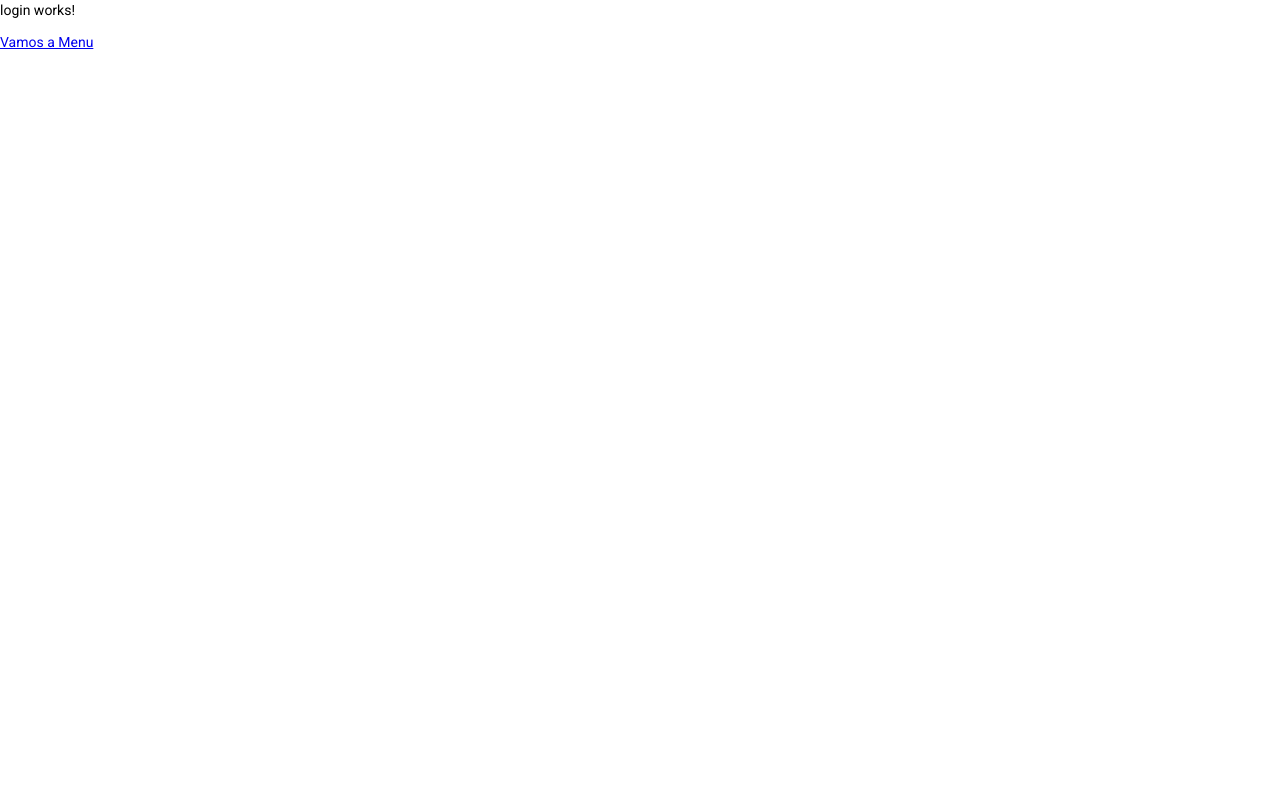
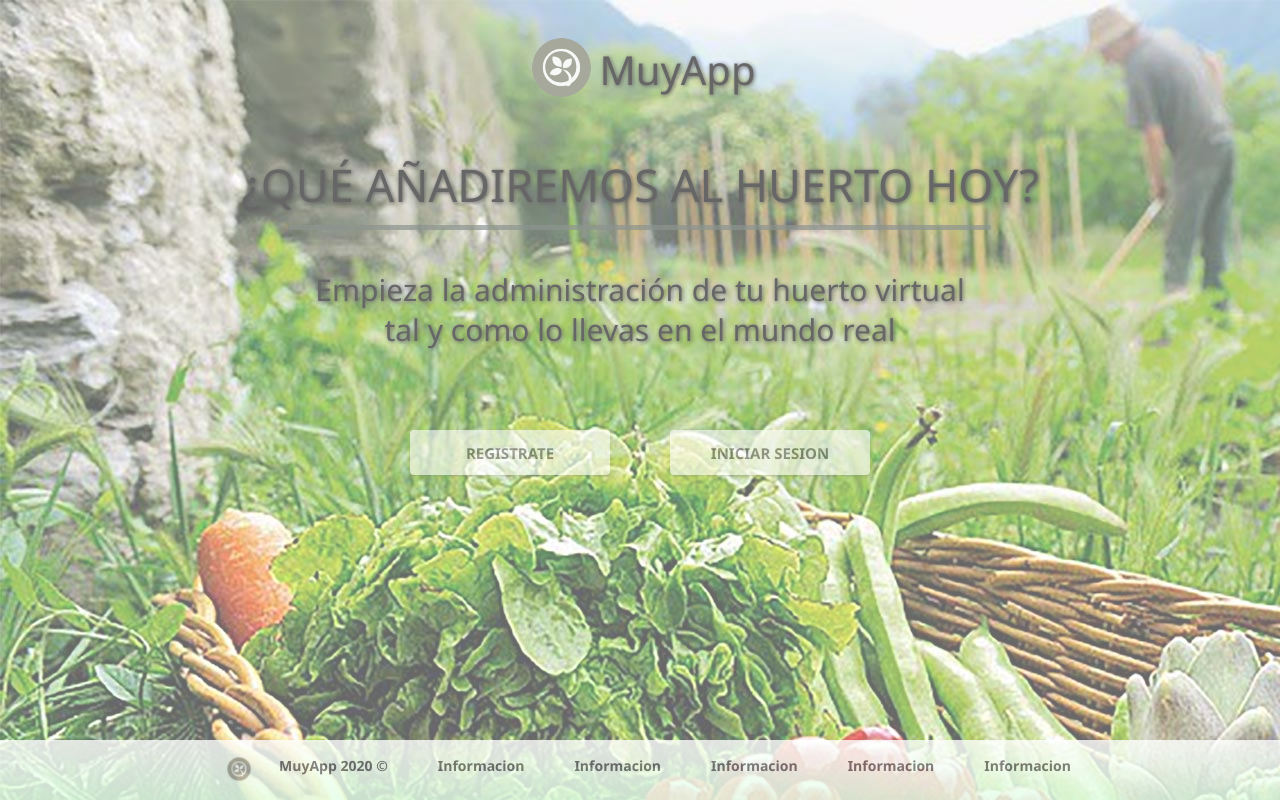
Before and after one commit to khebinMant/MuyApp, an Angular app in the folder client/: page / in a window 1280 px wide. Built offline with nearby package versions, Linux system fonts and the light colour scheme.

Commit message:
Formulario de registro

```diff
--- a/client/src/app/app-routing.module.ts
+++ b/client/src/app/app-routing.module.ts
@@ -1,3 +1,4 @@
+import { RegistroComponent } from './pages/registro/registro.component';
 import { MuyaMapComponent } from './pages/muya-map/muya-map.component';
 import { InicioComponent } from './pages/inicio/inicio.component';
 import { MuyaDataComponent } from './pages/muya-data/muya-data.component';
@@ -10,7 +11,8 @@ import { Routes, RouterModule } from '@angular/router';
 
 
 const routes: Routes = [
-  {path: '', component:LoginComponent},
+  { path: '', component:InicioComponent},
+  { path: 'inicio', component:InicioComponent},
   {path: 'menu', component:MenuPrincipalComponent, children:
     [
       {path: 'data', component:MuyaDataComponent},
@@ -23,7 +25,7 @@ const routes: Routes = [
     {path: 'menu', component:MenuPrincipalComponent}
   ]
   },
-  { path: 'inicio', component:InicioComponent}
+  { path: 'registro', component:RegistroComponent}
 ];
 
 @NgModule({
--- a/client/src/app/app.module.ts
+++ b/client/src/app/app.module.ts
@@ -54,6 +54,7 @@ import { LoginComponent } from './pages/login/login.component';
 import { InicioComponent } from './pages/inicio/inicio.component';
 import { MuyaMapComponent } from './pages/muya-map/muya-map.component';
 import {MatFormFieldModule} from '@angular/material/form-field';
+import { RegistroComponent } from './pages/registro/registro.component';
 
 @NgModule({
   declarations: [
@@ -63,7 +64,8 @@ import {MatFormFieldModule} from '@angular/material/form-field';
     MuyaAppComponent,
     LoginComponent,
     InicioComponent,
-    MuyaMapComponent
+    MuyaMapComponent,
+    RegistroComponent
   ],
   imports: [
     BrowserModule,
--- a/client/src/app/pages/inicio/inicio.component.scss
+++ b/client/src/app/pages/inicio/inicio.component.scss
@@ -54,6 +54,12 @@
   height: 45px;
   font-size: 15px;
   color: black;
+  transition: 0.2s ease-out;
+}
+.botones button:hover{
+  height: 50px;
+  width: 210px;
+  transition: 0.3s ease-out;
 }
 hr{
   opacity: 70%;
@@ -71,25 +77,31 @@ hr{
   width: 100%;
   bottom: 0px;
   height: 60px;
+  ul{
+    display: flex;
+    flex-direction: row;
+    justify-content: center;
+    img{
+      width: 30px;
+      height: 30px;
     }
-.footer ul li{
+    li{
       margin: 2px 25px;
       font-weight: bold;
       list-style: none;
+      a{
+        color: black;
+        transition: 0.2s ease-in-out;
       }
-.footer ul img{
-    width: 30px;
-    height: 30px;
-}
-.footer ul li a:link{
-  color : black;
+      a:link{
+        color: black;
         text-decoration: none;
       }
-.footer ul li a:hover{
+      a:hover{
         font-size: 1rem;
+        text-decoration: underline;
+        transition: 0.2s ease-in-out;
       }
-.footer ul{
-  display: flex;
-  flex-direction: row;
-  justify-content: center;
     }
+  }
+}
--- /dev/null
+++ b/client/src/app/pages/registro/registro.component.html
@@ -0,0 +1,54 @@
+
+  <div class="container">
+    <div class="contenido">
+      <div class="registro">
+        <div class="logo-formulario">
+          <img src="../../../assets/iconos/huerto.png" alt="">
+          <p>MuyApp</p>
+        </div>
+
+        <div class="registro-formulario">
+            <form action="" >
+              <mat-form-field  appearance="outline">
+                <mat-label >Outline form field</mat-label>
+                <input matInput placeholder="">
+                <mat-hint>Solo letras no numeros</mat-hint>
+              </mat-form-field>
+              <mat-form-field appearance="outline">
+                <mat-label>Coloca un correo valido</mat-label>
+                <input matInput placeholder="Placeholder">
+                <mat-hint>Hint</mat-hint>
+              </mat-form-field>
+              <mat-form-field appearance="outline">
+                <mat-label>Outline form field</mat-label>
+                <input matInput placeholder="Placeholder">
+                <mat-hint>Hint</mat-hint>
+              </mat-form-field>
+              <mat-form-field appearance="outline">
+                <mat-label>Outline form field</mat-label>
+                <input matInput placeholder="Placeholder">
+                <mat-hint>Hint</mat-hint>
+              </mat-form-field>
+              <button mat-raised-button>REGISTRARSE</button>
+            </form>
+        </div>
+
+      </div>
+      <div class="logo">
+        <button mat-raised-button>INICIAR SESION</button>
+        <img src="../../../assets/iconos/huerto.png" alt="">
+      </div>
+    </div>
+
+    <div class="footer">
+      <ul>
+        <img src="../../../assets/iconos/huerto.png" alt="">
+        <li> <a href="#">MuyApp 2020 ©</a> </li>
+        <li> <a href="#">Informacion</a> </li>
+        <li> <a href="#">Informacion</a> </li>
+        <li> <a href="#">Informacion</a> </li>
+        <li> <a href="#">Informacion</a> </li>
+        <li> <a href="#">Informacion</a> </li>
+      </ul>
+    </div>
+  </div>
--- /dev/null
+++ b/client/src/app/pages/registro/registro.component.scss
@@ -0,0 +1,97 @@
+*{
+  font-family: 'Segoe UI', Tahoma, Geneva, Verdana, sans-serif;
+}
+.container{
+  position: relative;
+  background-image: url("../../../assets/imagenes/inicio.jpg");
+  background-repeat: no-repeat;
+  background-attachment: fixed;
+  opacity: 80%;
+  width: 100%;
+  height: 100%;
+}
+.contenido{
+  display:flex;
+  flex-direction: row;
+  justify-content: space-around;
+  height: 100%;
+}
+.logo-formulario{
+  left: 23%;
+  margin: 30px;
+  position: relative;
+  img{
+    width: 60px;
+    height: 60px;
+  }
+  p{
+    font-size: 30px;
+    top: 15px;
+    left: 60px;
+    position: absolute;
+  }
+}
+.registro-formulario{
+  opacity: 100%;
+  form{
+    display: flex;
+    flex-direction: column;
+    mat-form-field {
+
+    }
+  }
+}
+.registro{
+  width: 400px;
+  height: 100%;
+}
+.logo{
+  position: relative;
+  img{
+    margin: 60px 0px;
+    width: 400px;
+    height: 400px;
+  }
+  button{
+  position: absolute;
+  top: 10px;
+  right: -120px;
+  margin: 10px 0px;
+}
+}
+
+.footer{
+  background:linear-gradient(to top,#D2FFD7,white);
+  opacity: 80%;
+  position: absolute;
+  width: 100%;
+  bottom: 0px;
+  height: 60px;
+  ul{
+    display: flex;
+    flex-direction: row;
+    justify-content: center;
+    img{
+      width: 30px;
+      height: 30px;
+    }
+    li{
+      margin: 2px 25px;
+      font-weight: bold;
+      list-style: none;
+      a{
+        color: black;
+        transition: 0.2s ease-in-out;
+      }
+      a:link{
+        color: black;
+        text-decoration: none;
+      }
+      a:hover{
+        font-size: 1rem;
+        text-decoration: underline;
+        transition: 0.2s ease-in-out;
+      }
+    }
+  }
+}
--- /dev/null
+++ b/client/src/app/pages/registro/registro.component.ts
@@ -0,0 +1,18 @@
+import { Component, OnInit } from '@angular/core';
+import {FormBuilder, FormControl, FormGroup} from '@angular/forms';
+
+@Component({
+  selector: 'app-registro',
+  templateUrl: './registro.component.html',
+  styleUrls: ['./registro.component.scss']
+})
+export class RegistroComponent implements OnInit {
+
+  constructor() {
+
+  }
+
+  ngOnInit(): void {
+  }
+
+}
```
Also changed, not shown: 1 other file (tests, documents, lock files or other folders). Lines whose indentation alone changed are shown as unchanged.
